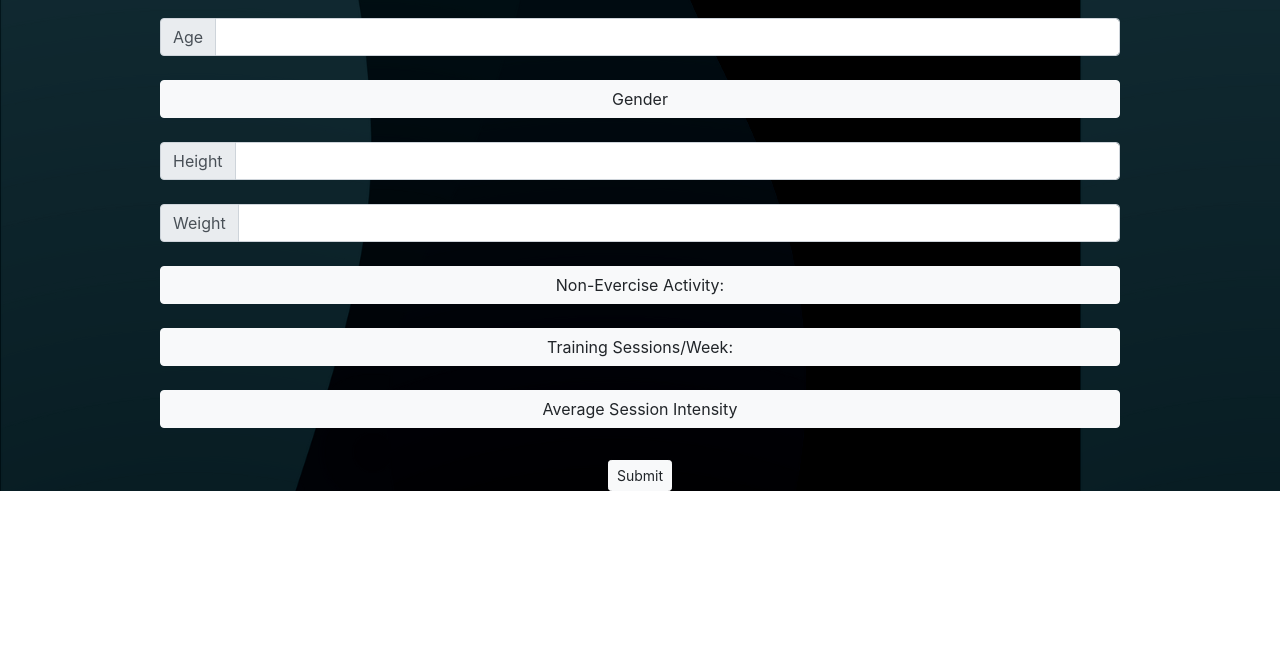
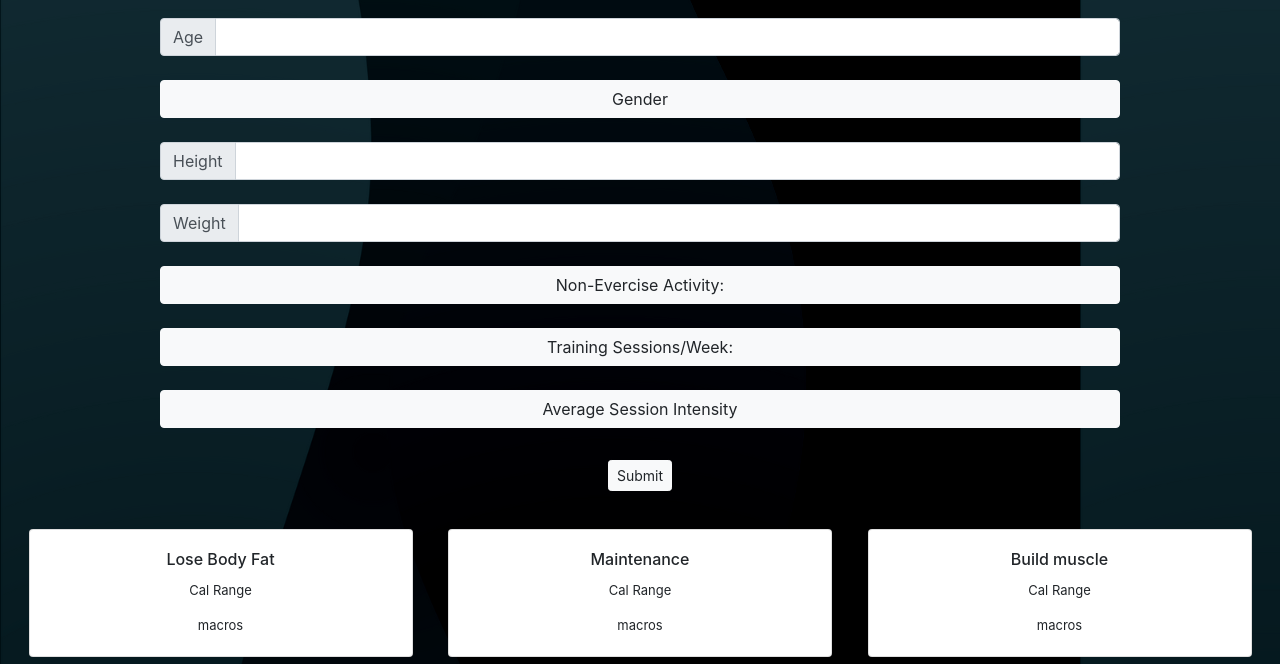
Before and after one commit to E73707/Monds-fitness-calorie-calculator, a plain HTML site: page index.html in a window 1280 px wide. Shown: the part 374-1038 px from the top of the page. Before the commit the page ends 865 px from the top, so only its background shows below. Drawn offline with nearby package versions, Linux system fonts and the light colour scheme.

Commit message:
added result cards to be shown on submit

```diff
--- a/assets/stylesheet.css
+++ b/assets/stylesheet.css
@@ -45,3 +45,31 @@ body {
 .btm {
   min-width: 100%;
 }
+
+.selections {
+  justify-content: space-evenly;
+  width: 100%;
+  display: flex;
+  flex-wrap: wrap;
+}
+
+.result-card {
+  text-align: center;
+  font-size: small;
+  position: relative;
+  margin: 7px;
+  min-width: 30%;
+  margin-top: 14px;
+}
+
+/* @media screen and(min-width: 700px) {
+  .card {
+    width: 70%;
+  }
+} */
+
+@media screen and(min-width: 700px) {
+  .selections {
+    display: block;
+  }
+}
--- a/index.html
+++ b/index.html
@@ -286,12 +286,34 @@
               <div class="w-100 align-content-center ml-auto mr-auto d-block text-center mt-3">
                 <button type="button" class="btn btn-light btn-sm submit-btn text-center mt-3">Submit</button>
                 </div>
-            <div class="results-container">
-                <div class="card-div">
+            </div>
+            <div class="results-container mt-4">
+                <div class="selections">
+                    <div class="card result-card">
+                        <div class="card-body">
+                          <h6 class="card-title">Lose Body Fat</h5>
+                          <p class="card-text">Cal Range</p>
+                          <p class="card-text">macros</p>
+                        </div>
+                    </div>
+                    <div class="card result-card">
+                        <div class="card-body">
+                            <h6 class="card-title">Maintenance</h5>
+                            <p class="card-text">Cal Range</p>
+                            <p class="card-text">macros</p>
+                        </div>
+                    </div>
+                    <div class="card result-card">
+                        <div class="card-body">
+                          <h6 class="card-title">Build muscle</h5>
+                          <p class="card-text">Cal Range</p>
+                          <p class="card-text">macros</p>
+                        </div>
+                    </div>
                 </div>
-                <div class="card-div">
+                <div class="instructions">
 
-                </div class='card-div'>
+                </div>
             </div>
           </div>
         </div>
```
